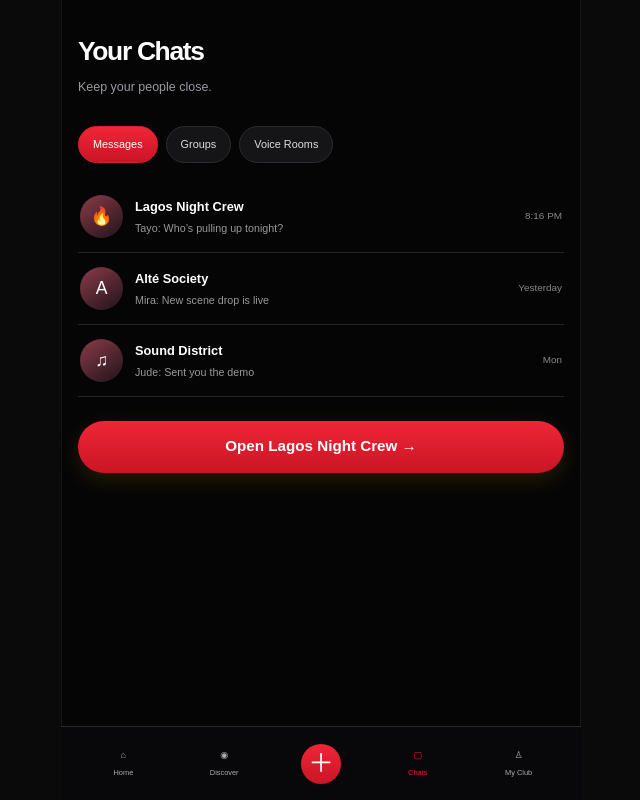
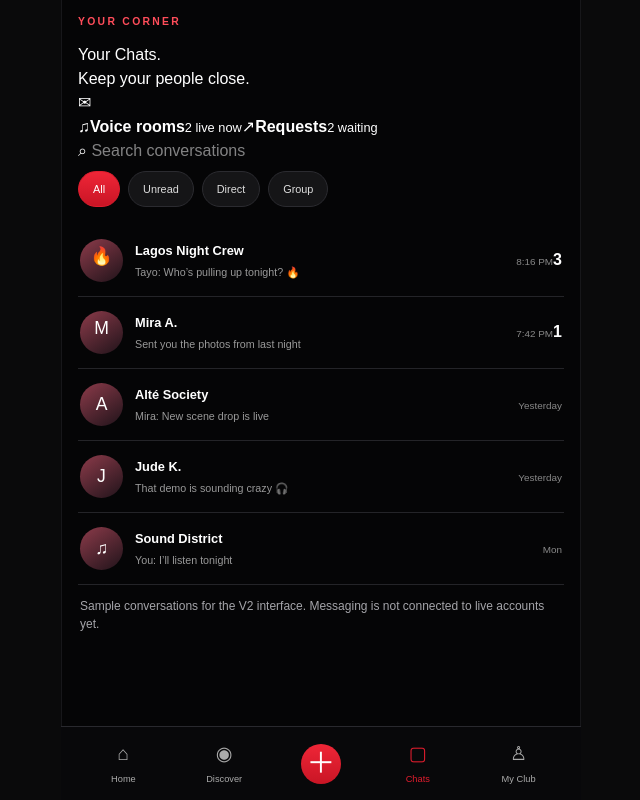
Before and after one commit to mrceogodwin/Nochalant, a Next.js app: page /chats in a window 1280 px wide. Shown: the whole page, without its empty margins (319-959 px from the left). Built offline with nearby package versions, Linux system fonts and the light colour scheme.

Commit message:
Redesign messaging inbox with filters and shortcuts

```diff
--- a/src/app/chats/page.tsx
+++ b/src/app/chats/page.tsx
@@ -1,4 +1,21 @@
 "use client";
 import Link from "next/link";
-export default function ChatsPage(){return <main className="feed-shell"><header className="screen-heading"><h1>Your Chats</h1><p>Keep your people close.</p></header><div className="chat-tabs"><button className="selected">Messages</button><button>Groups</button><button>Voice Rooms</button></div>{[["Lagos Night Crew","Tayo: Who’s pulling up tonight?","🔥","8:16 PM"],["Alté Society","Mira: New scene drop is live","A","Yesterday"],["Sound District","Jude: Sent you the demo","♫","Mon"]].map(c=><Link href="/chats/lagos-night-crew" className="chat-row" key={c[0]}><span className="chat-avatar">{c[2]}</span><span className="chat-copy"><strong>{c[0]}</strong><small>{c[1]}</small></span><time>{c[3]}</time></Link>)}<Link className="yellow-cta link-cta" href="/chats/lagos-night-crew">Open Lagos Night Crew →</Link><ClubNav active="Chats"/></main>}
-function ClubNav({active}:{active:string}){return <nav className="bottom-nav"><Link href="/club">⌂<small>Home</small></Link><Link href="/discover">◉<small>Discover</small></Link><Link className="create-button" href="/club/create">＋</Link><Link className={active==="Chats"?"active":""} href="/chats">▢<small>Chats</small></Link><Link href="/my-club">♙<small>My Club</small></Link></nav>}
+import {useMemo,useState} from "react";
+const chats=[
+ {name:"Lagos Night Crew",preview:"Tayo: Who’s pulling up tonight? 🔥",time:"8:16 PM",icon:"🔥",type:"Group",unread:3,href:"/chats/lagos-night-crew",online:true},
+ {name:"Mira A.",preview:"Sent you the photos from last night",time:"7:42 PM",icon:"M",type:"Direct",unread:1,href:"/chats/mira",online:true},
+ {name:"Alté Society",preview:"Mira: New scene drop is live",time:"Yesterday",icon:"A",type:"Group",unread:0,href:"/chats/lagos-night-crew",online:false},
+ {name:"Jude K.",preview:"That demo is sounding crazy 🎧",time:"Yesterday",icon:"J",type:"Direct",unread:0,href:"/chats/jude",online:false},
+ {name:"Sound District",preview:"You: I’ll listen tonight",time:"Mon",icon:"♫",type:"Group",unread:0,href:"/chats/lagos-night-crew",online:false}
+];
+export default function ChatsPage(){
+ const [tab,setTab]=useState("All");const [query,setQuery]=useState("");
+ const filtered=useMemo(()=>chats.filter(c=>(tab==="All"||(tab==="Unread"?c.unread>0:c.type===tab))&&(c.name+" "+c.preview).toLowerCase().includes(query.toLowerCase())),[tab,query]);
+ return <main className="feed-shell inbox-shell"><header className="inbox-top"><div><p className="onboard-kicker">YOUR CORNER</p><h1>Your Chats<span>.</span></h1><p>Keep your people close.</p></div><Link href="/chats/requests" className="inbox-icon-button" aria-label="Message requests">✉<i/></Link></header>
+ <div className="chat-shortcuts"><Link href="/chats/voice-rooms"><span>♫</span><b>Voice rooms</b><small>2 live now</small></Link><Link href="/chats/requests"><span>↗</span><b>Requests</b><small>2 waiting</small></Link></div>
+ <label className="chat-search">⌕ <input value={query} onChange={e=>setQuery(e.target.value)} placeholder="Search conversations"/></label>
+ <div className="chat-tabs">{["All","Unread","Direct","Group"].map(t=><button key={t} className={tab===t?"selected":""} onClick={()=>setTab(t)}>{t}</button>)}</div>
+ <div className="inbox-list">{filtered.map(c=><Link href={c.href} className="chat-row" key={c.name}><span className="chat-avatar">{c.icon}{c.online&&<i/>}</span><span className="chat-copy"><strong>{c.name}</strong><small>{c.preview}</small></span><span className="chat-meta"><time>{c.time}</time>{c.unread>0&&<b>{c.unread}</b>}</span></Link>)}{!filtered.length&&<div className="empty-state"><strong>No conversations found</strong><p>Try another name or filter.</p></div>}</div>
+ <p className="selection-hint inbox-note">Sample conversations for the V2 interface. Messaging is not connected to live accounts yet.</p>
+ <nav className="bottom-nav"><Link href="/club"><span>⌂</span>Home</Link><Link href="/discover"><span>◉</span>Discover</Link><Link className="create-button" href="/club/create"><span>＋</span></Link><Link className="active" href="/chats"><span>▢</span>Chats</Link><Link href="/my-club"><span>♙</span>My Club</Link></nav></main>
+}
```
